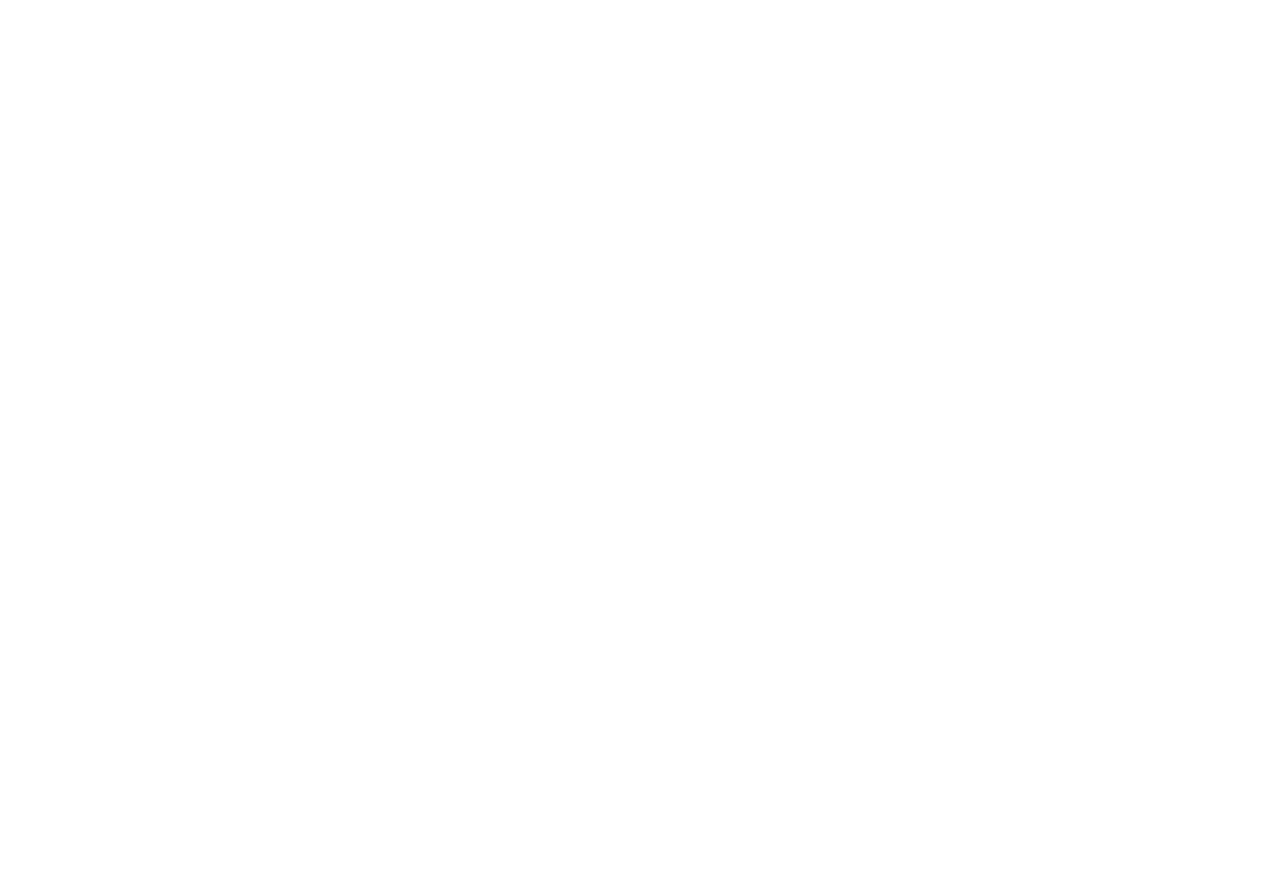
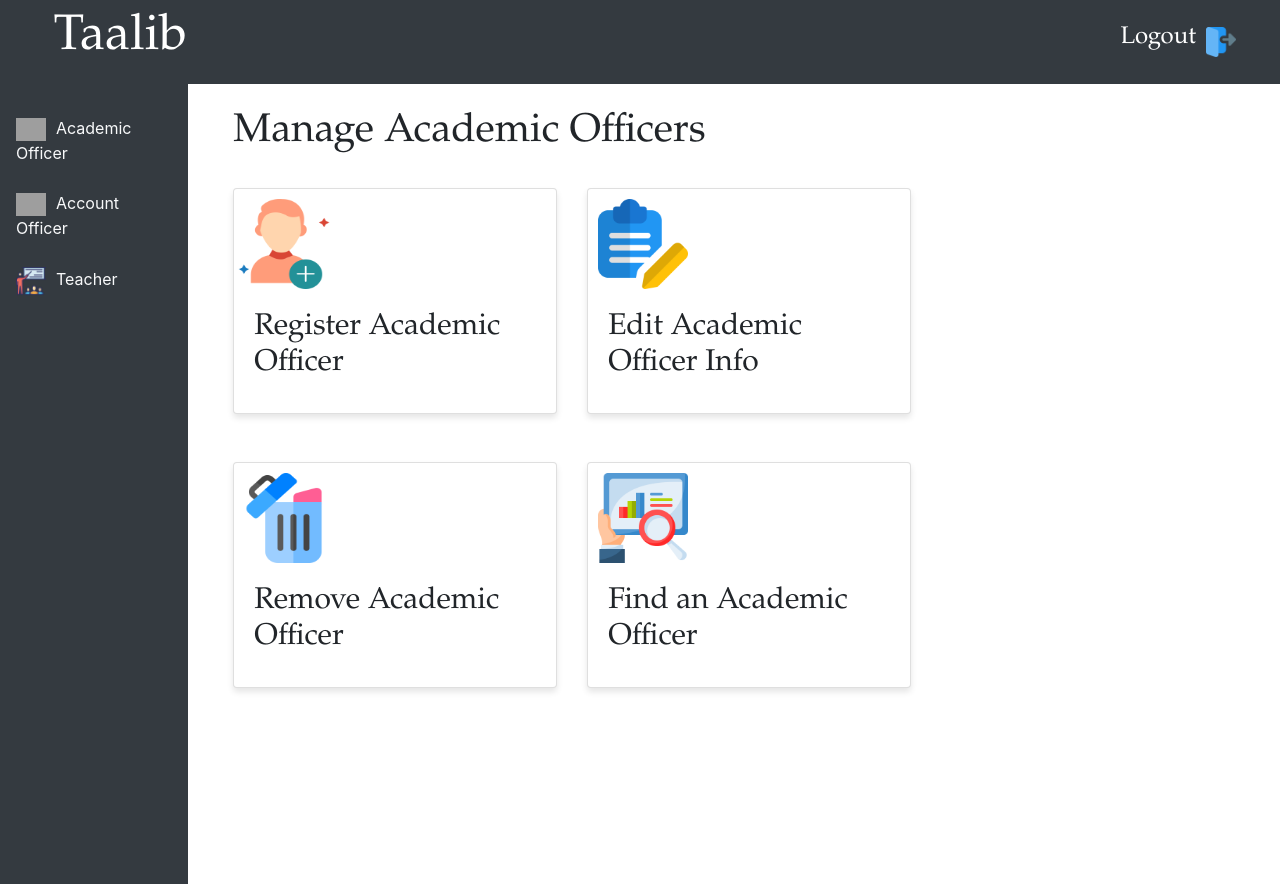
Before and after one commit to Muhammad-Hasham/Taalib, a React (Create React App) app in the folder Frontend/taalib/: page /ManageAcaOfficer in a window 1280 px wide. Before the commit this address had no page. Before the commit the page ends 800 px from the top, so only its background shows below. Built offline with nearby package versions, Linux system fonts and the light colour scheme; grey boxes are pictures that could not be loaded.

Commit message:
Academic Officer create complete

```diff
--- a/Frontend/taalib/src/App.js
+++ b/Frontend/taalib/src/App.js
@@ -2,6 +2,7 @@
 import { BrowserRouter, Route, Routes } from "react-router-dom";
 import LoginForm from "./components/pages/login";
 import Home from "./components/pages/home";
+
 import ManageAccOfficer from "./components/pages/AccountOfficer/AccOffmanageScreen";
 import RegisterAccOfficer from "./components/pages/AccountOfficer/registerAccOfficer";
 import AccOffInfo from "./components/pages/AccountOfficer/AccOffInfo";
@@ -9,6 +10,10 @@
 import AccOffDelete from "./components/pages/AccountOfficer/delete";
 import EditAccOfficer from "./components/pages/AccountOfficer/editAccOfficer";
 import ViewAccOfficer from "./components/pages/AccountOfficer/viewAccOfficer";
+
+import ManageAcaOfficer from "./components/pages/AcademicOfficer/AcaOffmanageScreen";
+import RegisterAcaOfficer from "./components/pages/AcademicOfficer/registerAcaOfficer";
+import AcaOffInfo from "./components/pages/AcademicOfficer/AcaOffInfo";
 
 function App() {
   return (
@@ -43,6 +48,18 @@
           path="/ManageAccOfficer/viewAccOfficer/SearchResult"
           element={<AccOffInfo />}
         />
+///////////////////////////////////////////////////////////////////////////////////////
+        <Route path="/ManageAcaOfficer" element={<ManageAcaOfficer />} />
+
+        <Route
+          path="/ManageAcaOfficer/registerAcaOfficer"
+          element={<RegisterAcaOfficer />}
+        />
+
+        <Route
+          path="/ManageAcaOfficer/RegisterAcaOfficer/AcaOffInfo"
+          element={<AcaOffInfo />}
+        />
 
       </Routes>
     </BrowserRouter>
--- /dev/null
+++ b/Frontend/taalib/src/components/pages/AcademicOfficer/AcaOffInfo.js
@@ -0,0 +1,55 @@
+import React from "react";
+import NavBar from "../nav";
+import SideBar from "../sideBar";
+
+function AcaOffInfo() {
+  const academicOfficer = JSON.parse(localStorage.getItem("acaofficer"));
+  console.log(academicOfficer)
+  return (
+    <div>
+      <NavBar />
+      <div>
+        <div className="row">
+          <div className="col-md-2">
+            <SideBar />
+          </div>
+          <div className="col-md-10">
+            <div className="container">
+              <br />
+              <h1>Academic Officer Information</h1>
+              <br />
+              <h1>{academicOfficer.name}</h1>
+              <br />
+              <table className="table">
+                <tbody>
+                  <tr>
+                    <th>ID</th>
+                    <td>{academicOfficer.employeeId}</td>
+                  </tr>
+                  <tr>
+                    <th>Role</th>
+                    <td>{academicOfficer.role}</td>
+                  </tr>
+                  <tr>
+                    <th>Email</th>
+                    <td>{academicOfficer.email}</td>
+                  </tr>
+                  <tr>
+                    <th>Password</th>
+                    <td>{academicOfficer.password}</td>
+                  </tr>
+                  <tr>
+                    <th>Registration Date</th>
+                    <td>{academicOfficer.joiningDate}</td>
+                  </tr>
+                </tbody>
+              </table>
+            </div>
+          </div>
+        </div>
+      </div>
+    </div>
+  );
+}
+
+export default AcaOffInfo;
--- /dev/null
+++ b/Frontend/taalib/src/components/pages/AcademicOfficer/AcaOfficerForm.js
@@ -0,0 +1,110 @@
+import React, { useState, useEffect } from "react";
+import axios from "axios";
+import { useNavigate } from "react-router-dom";
+
+function AcaOfficerForm() {
+  const [acaOfficers, setAcaOfficers] = useState([]);
+  const navigate = useNavigate();
+  useEffect(() => {
+    const getAcaOfficers = async () => {
+      try {
+        let token = localStorage.getItem("user");
+        token = JSON.parse(token);
+        token = token.token
+        const response = await axios.get(
+          "http://localhost:3001/api/academicOfficer/allacademicofficers",
+          {
+            headers: { Authorization: token },
+          }
+        );
+        setAcaOfficers(response.data);
+      } catch (error) {
+        console.log(error);
+      }
+    };
+    getAcaOfficers();
+  }, []);
+
+  const [name, setName] = useState("");
+  const [email, setEmail] = useState("");
+  const [password, setPassword] = useState("");
+
+  const handleSubmit = async (e) => {
+    e.preventDefault();
+    const acaofficer = {
+      name,
+      email,
+      password,
+    };
+
+    try {
+      let token = localStorage.getItem("user");
+      token = JSON.parse(token);
+      token = token.token;
+      const response = await axios.post(
+        "http://localhost:3001/api/academicOfficer/create",
+        acaofficer,
+        {
+          headers: { Authorization: token },
+        }
+      );
+      localStorage.setItem("acaofficer", JSON.stringify(response.data.data));
+      setName("");
+      setEmail("");
+      setPassword("");
+      console.log(response.data.data)
+      navigate("/ManageAcaOfficer/RegisterAcaOfficer/AcaOffInfo");
+    } catch (error) {
+      console.log(error);
+    }
+  };
+
+  return (
+    <div className="container">
+      <br />
+      <h1>Register Academic Officer</h1>
+      <form onSubmit={handleSubmit}>
+        <div className="form-group">
+          <label htmlFor="name">Name</label>
+          <input
+            type="text"
+            className="form-control"
+            id="name"
+            value={name}
+            onChange={(e) => setName(e.target.value)}
+            required
+          />
+        </div>
+
+        <div className="form-group">
+          <label htmlFor="email">Email</label>
+          <input
+            type="email"
+            className="form-control"
+            id="email"
+            value={email}
+            onChange={(e) => setEmail(e.target.value)}
+            required
+          />
+        </div>
+
+        <div className="form-group">
+          <label htmlFor="password">Password</label>
+          <input
+            type="password"
+            className="form-control"
+            id="password"
+            value={password}
+            onChange={(e) => setPassword(e.target.value)}
+            required
+          />
+        </div>
+        <button type="submit" className="btn btn-primary">
+          Register
+        </button>
+      </form>
+    </div>
+  );
+}
+
+export default AcaOfficerForm;
--- /dev/null
+++ b/Frontend/taalib/src/components/pages/AcademicOfficer/AcaOffmanageScreen.js
@@ -0,0 +1,118 @@
+import React from "react";
+import NavBar from "../nav";
+import SideBar from "../sideBar";
+import "../../css/manageAccOfficer.css";//sus
+import reglogo from "../../images/new.png";
+import editlogo from "../../images/edit.png";
+import deleteLogo from "../../images/delete.png";
+import viewLogo from "../../images/file.png";
+import { useNavigate } from "react-router-dom";
+
+function ManageAcaOfficer() {
+  const navigate = useNavigate();
+  return (
+    <div>
+      <NavBar />
+      <div>
+        <div className="row">
+          <div className="col-md-2">
+            <SideBar />
+          </div>
+          <div className="col-md-10">
+            <br />
+            <div className="container">
+              <h1>Manage Academic Officers</h1>
+              <br />
+              <div className="row">
+                <div
+                  className="col-md-4"
+                  onClick={() => {
+                    navigate("/ManageAcaOfficer/RegisterAcaOfficer");
+                  }}
+                >
+                  <div className="card card-custom">
+                    <img
+                      style={{ paddingTop: 10, width: 100, height: 100 }}
+                      src={reglogo}
+                      className="card-img-top"
+                    />
+                    <div className="card-body">
+                      <h5 className="card-title">Register Academic Officer</h5>
+                    </div>
+                  </div>
+                </div>
+                <div
+                  className="col-md-4"
+                  onClick={() => {
+                    navigate("/ManageAcaOfficer/EditAcaOfficer");
+                  }}
+                >
+                  <div className="card card-custom">
+                    <img
+                      style={{
+                        paddingLeft: 10,
+                        paddingTop: 10,
+                        width: 100,
+                        height: 100,
+                      }}
+                      src={editlogo}
+                      className="card-img-top"
+                    />
+                    <div className="card-body">
+                      <h5 className="card-title">Edit Academic Officer Info</h5>
+                    </div>
+                  </div>
+                </div>
+              </div>
+            </div>
+            <br />
+            <br />
+            <div className="container">
+              <div className="row">
+                <div
+                  className="col-md-4"
+                  onClick={()=>navigate("/ManageAcaOfficer/DeleteAcaOfficer")}
+                >
+                  <div className="card card-custom">
+                    <img
+                      style={{ paddingTop: 10, width: 100, height: 100 }}
+                      src={deleteLogo}
+                      className="card-img-top"
+                    />
+                    <div className="card-body">
+                      <h5 className="card-title">Remove Academic Officer</h5>
+                    </div>
+                  </div>
+                </div>
+                <div
+                  className="col-md-4"
+                  onClick={() => {
+                    navigate("/ManageAcaOfficer/ViewAcaOfficer");
+                  }}
+                >
+                  <div className="card card-custom">
+                    <img
+                      style={{
+                        paddingLeft: 10,
+                        paddingTop: 10,
+                        width: 100,
+                        height: 100,
+                      }}
+                      src={viewLogo}
+                      className="card-img-top"
+                    />
+                    <div className="card-body">
+                      <h5 className="card-title">Find an Academic Officer</h5>
+                    </div>
+                  </div>
+                </div>
+              </div>
+            </div>
+          </div>
+        </div>
+      </div>
+    </div>
+  );
+}
+
+export default ManageAcaOfficer;
--- /dev/null
+++ b/Frontend/taalib/src/components/pages/AcademicOfficer/registerAcaOfficer.js
@@ -0,0 +1,26 @@
+import React from "react";
+import NavBar from "../nav";
+import SideBar from "../sideBar";
+import AcaOfficerForm from "./AcaOfficerForm";
+
+function RegisterAcaOfficer() {
+  const user = JSON.parse(localStorage.getItem("user"));
+
+  return (
+    <div>
+      <NavBar />
+      <div>
+        <div className="row">
+          <div className="col-md-2">
+            <SideBar />
+          </div>
+          <div className="col-md-8">
+            <AcaOfficerForm />
+          </div>
+        </div>
+      </div>
+    </div>
+  );
+}
+
+export default RegisterAcaOfficer;
--- a/Frontend/taalib/src/components/pages/sideBar.js
+++ b/Frontend/taalib/src/components/pages/sideBar.js
@@ -12,7 +12,7 @@
       <br></br>
       <Nav defaultActiveKey="/" className="flex-column">
         <Nav.Item style={{ paddingBottom: 10 }}>
-          <Nav.Link href="/----------------" className="text-light">
+          <Nav.Link href="/ManageAcaOfficer" className="text-light">
             <img
               src={pro}
               alt="Academic"
```
Also changed, not shown: 1 other file (tests, documents, lock files or other folders).
